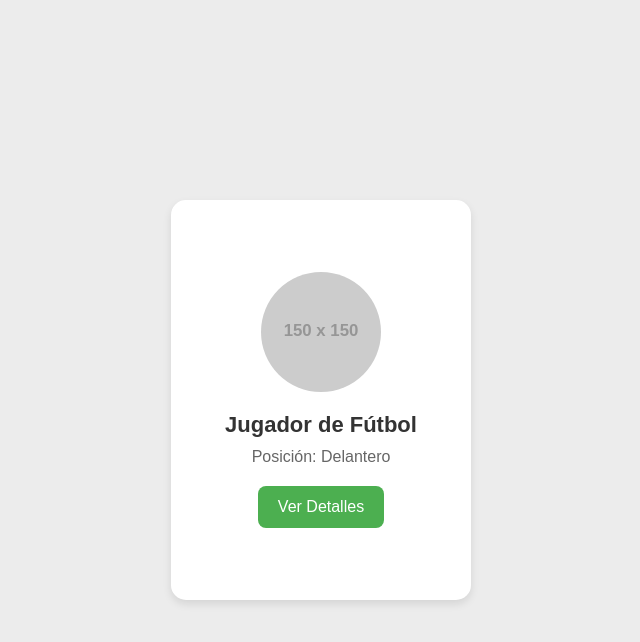
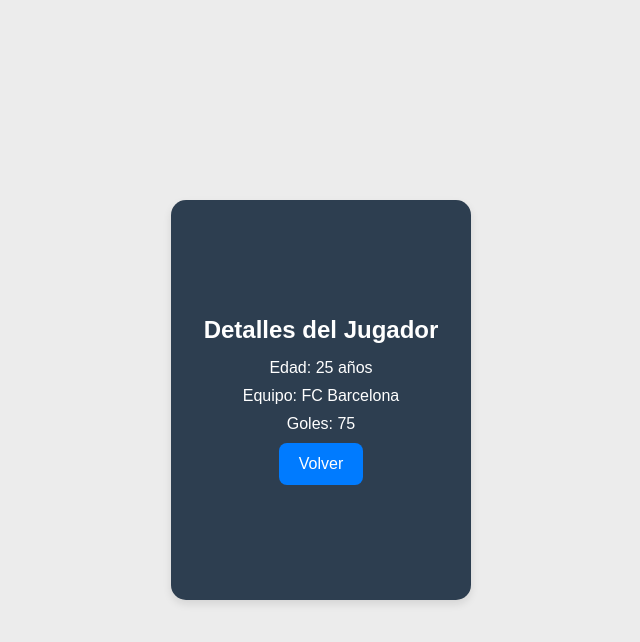
Before and after one commit to Baku15/Ejercicio-guiado-JavaScript, a plain HTML site: page index.html in a window 1280 px wide. Both pictures are taken after a click on the button "Ver Detalles". Shown: the whole page, without its empty margins (319-959 px from the left). Drawn offline with Linux system fonts and the light colour scheme; placeholder pictures from the web are drawn by us.

Commit message:
Correccion de errores al voltear la tarjeta

```diff
--- a/styles.css
+++ b/styles.css
@@ -11,15 +11,14 @@
     align-items: center;
     height: 100vh;
     background-color: #ececec;
-    margin: 0;
 }
 
 /* Contenedor de la tarjeta */
 .tarjeta {
     width: 300px;
     height: 400px;
-    perspective: 1000px; /* Para el efecto de voltear */
-    margin: 20px;
+    perspective: 1000px;
+    position: relative; /* importante para las caras */
 }
 
 /* Las caras de la tarjeta */
@@ -27,8 +26,7 @@
     position: absolute;
     width: 100%;
     height: 100%;
-    backface-visibility: hidden; /* Oculta la cara posterior cuando está
-    volcada */
+    backface-visibility: hidden;
     display: flex;
     flex-direction: column;
     justify-content: center;
@@ -36,7 +34,7 @@
     text-align: center;
     border-radius: 15px;
     box-shadow: 0 4px 8px rgba(0, 0, 0, 0.1);
-    transition: transform 0.6s ease-in-out; /* Transición más suave */
+    transition: transform 0.6s ease-in-out;
 }
 
 /* Cara frontal */
@@ -44,6 +42,7 @@
     background-color: #ffffff;
     padding: 20px;
 }
+
 .frontal img {
     border-radius: 50%;
     width: 120px;
@@ -57,7 +56,6 @@
     color: #333;
     margin-bottom: 10px;
 }
-
 .frontal p {
     font-size: 16px;
     color: #666;
@@ -81,8 +79,7 @@
 .posterior {
     background-color: #2d3e50;
     color: white;
-    transform: rotateY(180deg); /* Coloca la parte
-    posterior invertida */
+    transform: rotateY(180deg);
     padding: 20px;
 }
 .posterior h2 {
@@ -93,17 +90,24 @@
     font-size: 16px;
     margin-bottom: 10px;
 }
-
+.posterior button {
+    padding: 12px 20px;
+    background-color: #007BFF;
+    color: white;
+    border: none;
+    border-radius: 8px;
+    cursor: pointer;
+    font-size: 16px;
+    transition: background-color 0.3s ease;
+}
 .posterior button:hover {
     background-color: #0056b3;
 }
-    /* Voltear la tarjeta cuando se hace clic en
-    Detalles */
-    .tarjeta:hover .frontal {
-    transform: rotateY(180deg); /* Voltea la
-    cara frontal */
+
+/* Clase corregida para voltear la tarjeta */
+.tarjeta.volteada .frontal {
+    transform: rotateY(180deg);
 }
-    .tarjeta:hover .posterior {
-    transform: rotateY(0deg); /* Muestra la
-    cara posterior */
+.tarjeta.volteada .posterior {
+    transform: rotateY(360deg);
 }
```
Lines whose indentation alone changed are shown as unchanged.
